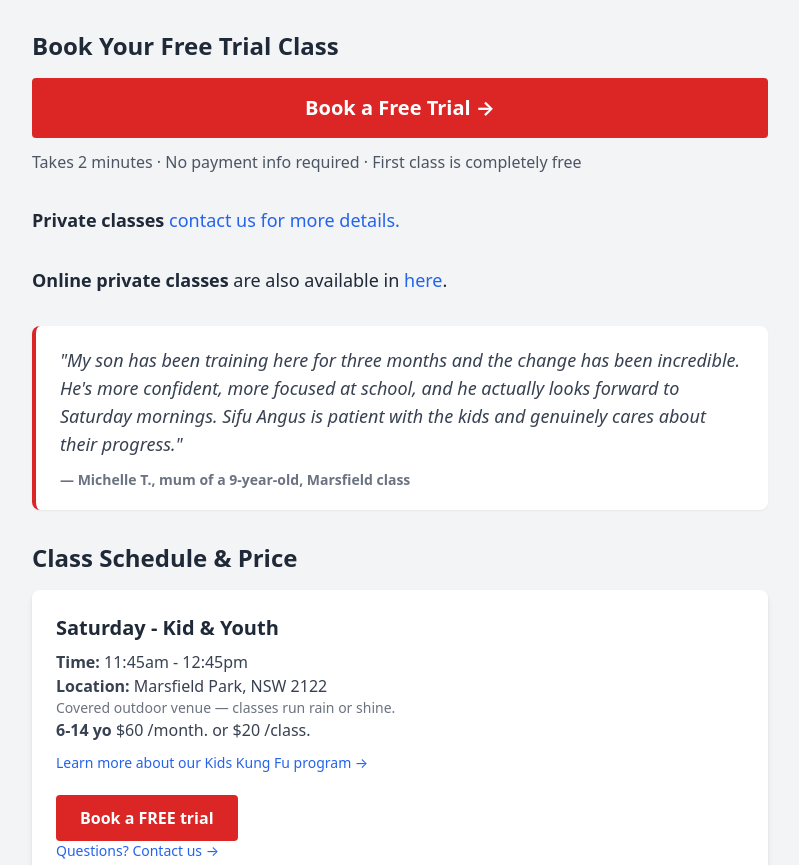
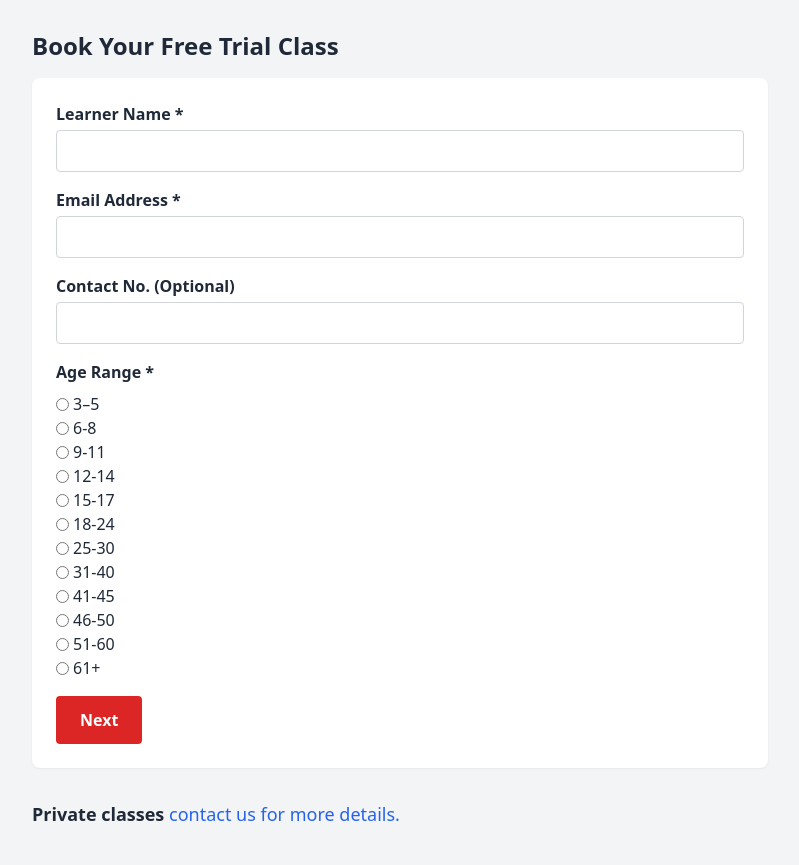
Before and after one commit to sydneykungfu/sydneykungfu.github.io, a Jekyll site: the page built from enroll.html, in a window 1280 px wide and 1400 px high, scrolled down 700 px. Shown: the part 166-1031 px from the top of the window, without its empty margins (240-1039 px from the left). Built offline with Jekyll 4.4.1, drawn with Linux system fonts in a browser that asks for light colours.

Commit message:
feat: replace enrollment Google Form with in-page wizard on enroll.html
Co-Authored-By: Claude Sonnet 5 <noreply@anthropic.com>

```diff
--- /dev/null
+++ b/_includes/enroll-wizard.html
@@ -0,0 +1,160 @@
+<div id="enroll-wizard" class="bg-white rounded-lg shadow-sm p-6 mb-3">
+
+  <div class="wizard-step" data-step="1">
+    <div class="mb-4" data-required data-type="text">
+      <label class="block font-semibold mb-1">Learner Name *</label>
+      <input type="text" name="learnerName" class="w-full border border-gray-300 rounded px-3 py-2">
+      <p class="wizard-error hidden text-red-600 text-sm mt-1">This is a required question</p>
+    </div>
+    <div class="mb-4" data-required data-type="text">
+      <label class="block font-semibold mb-1">Email Address *</label>
+      <input type="email" name="email" class="w-full border border-gray-300 rounded px-3 py-2">
+      <p class="wizard-error hidden text-red-600 text-sm mt-1">This is a required question</p>
+    </div>
+    <div class="mb-4">
+      <label class="block font-semibold mb-1">Contact No. (Optional)</label>
+      <input type="text" name="contactNo" class="w-full border border-gray-300 rounded px-3 py-2">
+    </div>
+    <div class="mb-4" data-required data-type="radio-group">
+      <label class="block font-semibold mb-2">Age Range *</label>
+      <div class="grid grid-cols-3 sm:grid-cols-4 gap-2">
+        <label class="flex items-center gap-1"><input type="radio" name="ageRange" value="3--5"> 3&ndash;5</label>
+        <label class="flex items-center gap-1"><input type="radio" name="ageRange" value="6-8"> 6-8</label>
+        <label class="flex items-center gap-1"><input type="radio" name="ageRange" value="9-11"> 9-11</label>
+        <label class="flex items-center gap-1"><input type="radio" name="ageRange" value="12-14"> 12-14</label>
+        <label class="flex items-center gap-1"><input type="radio" name="ageRange" value="15-17"> 15-17</label>
+        <label class="flex items-center gap-1"><input type="radio" name="ageRange" value="18-24"> 18-24</label>
+        <label class="flex items-center gap-1"><input type="radio" name="ageRange" value="25-30"> 25-30</label>
+        <label class="flex items-center gap-1"><input type="radio" name="ageRange" value="31-40"> 31-40</label>
+        <label class="flex items-center gap-1"><input type="radio" name="ageRange" value="41-45"> 41-45</label>
+        <label class="flex items-center gap-1"><input type="radio" name="ageRange" value="46-50"> 46-50</label>
+        <label class="flex items-center gap-1"><input type="radio" name="ageRange" value="51-60"> 51-60</label>
+        <label class="flex items-center gap-1"><input type="radio" name="ageRange" value="61+"> 61+</label>
+      </div>
+      <p class="wizard-error hidden text-red-600 text-sm mt-1">This is a required question</p>
+    </div>
+    <button type="button" data-action="next" class="bg-red-600 px-6 py-3 rounded text-white font-semibold hover:bg-red-700">Next</button>
+  </div>
+
+  <div class="wizard-step hidden" data-step="parent-guardian">
+    <p class="text-gray-600 mb-4">For learner younger than 18 years old.</p>
+    <div class="mb-4" data-required data-type="text">
+      <label class="block font-semibold mb-1">Parent / Guardian Name *</label>
+      <input type="text" name="parentGuardianName" class="w-full border border-gray-300 rounded px-3 py-2">
+      <p class="wizard-error hidden text-red-600 text-sm mt-1">This is a required question</p>
+    </div>
+    <div class="mb-4" data-required data-type="text">
+      <label class="block font-semibold mb-1">Parent / Guardian Contact No. *</label>
+      <p class="text-gray-500 text-sm mb-1">For Emergency purpose.</p>
+      <input type="text" name="parentGuardianContact" class="w-full border border-gray-300 rounded px-3 py-2">
+      <p class="wizard-error hidden text-red-600 text-sm mt-1">This is a required question</p>
+    </div>
+    <button type="button" data-action="back" class="border border-gray-300 px-6 py-3 rounded font-semibold hover:bg-gray-50 mr-2">Back</button>
+    <button type="button" data-action="next" class="bg-red-600 px-6 py-3 rounded text-white font-semibold hover:bg-red-700">Next</button>
+  </div>
+
+  <div class="wizard-step hidden" data-step="3">
+    <div class="mb-4" data-required data-type="checkbox-group">
+      <label class="block font-semibold mb-2">What are your main interests in Kung Fu training? *</label>
+      <label class="flex items-center gap-2 mb-1"><input type="checkbox" name="interests" value="Self-defense"> Self-defense</label>
+      <label class="flex items-center gap-2 mb-1"><input type="checkbox" name="interests" value="Traditional forms & techniques"> Traditional forms &amp; techniques</label>
+      <label class="flex items-center gap-2 mb-1"><input type="checkbox" name="interests" value="Weapons training (Wooden Staff, Broadsword, etc.)"> Weapons training (Wooden Staff, Broadsword, etc.)</label>
+      <label class="flex items-center gap-2 mb-1"><input type="checkbox" name="interests" value="Sparring & combat applications"> Sparring &amp; combat applications</label>
+      <label class="flex items-center gap-2 mb-1"><input type="checkbox" name="interests" value="Strength & fitness"> Strength &amp; fitness</label>
+      <label class="flex items-center gap-2 mb-1">Other: <input type="text" name="interestsOther" class="border border-gray-300 rounded px-2 py-1"></label>
+      <p class="wizard-error hidden text-red-600 text-sm mt-1">This is a required question</p>
+    </div>
+    <div class="mb-4" data-required data-type="radio-group">
+      <label class="block font-semibold mb-2">Have you practiced martial arts before? *</label>
+      <label class="flex items-center gap-2 mb-1"><input type="radio" name="priorExperience" value="No, I am a complete beginner"> No, I am a complete beginner</label>
+      <label class="flex items-center gap-2 mb-1"><input type="radio" name="priorExperience" value="Yes, I have some experience in Choy Lee Fut only"> Yes, I have some experience in Choy Lee Fut only</label>
+      <label class="flex items-center gap-2 mb-1"><input type="radio" name="priorExperience" value="Yes, I have trained in other styles"> Yes, I have trained in other styles</label>
+      <p class="wizard-error hidden text-red-600 text-sm mt-1">This is a required question</p>
+    </div>
+    <button type="button" data-action="back" class="border border-gray-300 px-6 py-3 rounded font-semibold hover:bg-gray-50 mr-2">Back</button>
+    <button type="button" data-action="next" class="bg-red-600 px-6 py-3 rounded text-white font-semibold hover:bg-red-700">Next</button>
+  </div>
+
+  <div class="wizard-step hidden" data-step="4">
+    <div class="mb-4" data-required data-type="checkbox-group">
+      <label class="block font-semibold mb-2">What days/times are you choose for training? *</label>
+      <p class="text-gray-500 text-sm mb-2">Feel free to suggest any time/location. I will consider it in the near future.</p>
+      <label class="flex items-center gap-2 mb-1"><input type="checkbox" name="availability" value="Marsfield Park - Saturday 9:30-11:30AM"> Marsfield Park - Saturday 9:30-11:30AM</label>
+      <label class="flex items-center gap-2 mb-1"><input type="checkbox" name="availability" value="Marsfield Park - Saturday 11:45-12:45PM"> Marsfield Park - Saturday 11:45-12:45PM</label>
+      <label class="flex items-center gap-2 mb-1"><input type="checkbox" name="availability" value="Outside PCYC Waitara - Tuesday 6:00-7:00pm"> Outside PCYC Waitara - Tuesday 6:00-7:00pm</label>
+      <label class="flex items-center gap-2 mb-1"><input type="checkbox" name="availability" value="Private Class"> Private Class</label>
+      <label class="flex items-center gap-2 mb-1">Other: <input type="text" name="availabilityOther" class="border border-gray-300 rounded px-2 py-1"></label>
+      <p class="wizard-error hidden text-red-600 text-sm mt-1">This is a required question</p>
+    </div>
+    <button type="button" data-action="back" class="border border-gray-300 px-6 py-3 rounded font-semibold hover:bg-gray-50 mr-2">Back</button>
+    <button type="button" data-action="next" class="bg-red-600 px-6 py-3 rounded text-white font-semibold hover:bg-red-700">Next</button>
+  </div>
+
+  <div class="wizard-step hidden" data-step="5">
+    <h3 class="text-xl font-bold mb-3">Martial Arts Training Waiver</h3>
+    <div class="text-sm text-gray-700 border border-gray-200 rounded p-4 mb-4 max-h-64 overflow-y-auto space-y-3">
+      <p><strong>RISK WARNING, WAIVER AND RELEASE — TSE KUNG FU ACADEMY</strong></p>
+      <p>(Hard Clutch Pty Ltd, ABN 34 678 262 809, trading as Tse Kung Fu Academy)</p>
+      <p><strong>1. Nature of the activity and risks</strong></p>
+      <p>Tse Kung Fu Academy provides Choy Lee Fut Kung Fu classes and related activities, including adult and children's classes and childcare incursions ("the Activities"). Participation in the Activities involves inherent risks, including but not limited to:</p>
+      <ul class="list-disc pl-5">
+        <li>Impact injury from striking, blocking, sparring or partner drills</li>
+        <li>Sprains, strains, joint injury and muscle soreness</li>
+        <li>Falls, collisions and contact with other participants or equipment</li>
+        <li>Concussion or other head injury</li>
+        <li>Aggravation of pre-existing injuries or medical conditions</li>
+        <li>Injury arising from the outdoor park locations used for classes (uneven ground, weather exposure)</li>
+      </ul>
+      <p>This is a general description of risk and is not exhaustive. By signing this form, you acknowledge that you have read and understood this risk warning, and that it constitutes a formal risk warning for the purposes of section 5M of the Civil Liability Act 2002 (NSW) and equivalent provisions in other States or Territories where applicable.</p>
+      <p><strong>2. Voluntary participation and assumption of risk</strong></p>
+      <p>I voluntarily choose to participate (or to allow the person named below to participate) in the Activities, in full knowledge of the risks described above, and I accept those risks.</p>
+      <p><strong>3. Exclusion of liability</strong></p>
+      <p>To the maximum extent permitted by law, including under section 5N of the Civil Liability Act 2002 (NSW), I agree that this waiver excludes, restricts and modifies any liability of Hard Clutch Pty Ltd, its instructors, employees, contractors and agents arising from breach of any express or implied warranty that the Activities will be provided with reasonable care and skill. This exclusion does not apply to the extent the law does not permit it to apply — including liability for reckless conduct or gross negligence, or where a non-excludable consumer guarantee applies under the Australian Consumer Law.</p>
+      <p><strong>4. Release</strong></p>
+      <p>I release and agree not to sue Hard Clutch Pty Ltd, its instructors, employees, contractors and agents for any injury, loss or damage arising out of my (or my child's) participation in the Activities, except to the extent caused by their reckless or grossly negligent conduct.</p>
+      <p><strong>5. Health declaration</strong></p>
+      <p>I confirm that I (or the participant named below) am, to the best of my knowledge, fit and healthy enough to participate in the Activities. I will notify the Academy of any medical condition, injury or disability that may affect safe participation, including:</p>
+      <p><strong>6. Participants under 18</strong></p>
+      <p>(To be completed by a parent or legal guardian if the participant is under 18 years of age.)</p>
+      <p>I am the parent/legal guardian of the participant named below. I have explained the nature of the Activities and the risks described in section 1 to the participant, in terms appropriate to their age and understanding. I accept this risk warning and the terms of this waiver on the participant's behalf, and I confirm I have authority to do so.</p>
+      <p><strong>7. Emergency contact and medical treatment</strong></p>
+      <p>In the event of injury during the Activities, I authorise Academy staff to arrange any necessary first aid or emergency medical treatment, and to contact:</p>
+    </div>
+    <div class="mb-4">
+      <label class="block font-semibold mb-1">Emergency contact name &amp; Phone</label>
+      <input type="text" name="emergencyContact" class="w-full border border-gray-300 rounded px-3 py-2">
+    </div>
+    <div class="mb-4" data-required data-type="checkbox-group">
+      <label class="flex items-center gap-2"><input type="checkbox" name="waiverAccepted" value="on"> I have read and agree to the waiver terms. *</label>
+      <p class="wizard-error hidden text-red-600 text-sm mt-1">This is a required question</p>
+    </div>
+    <div class="mb-4" data-required data-type="text">
+      <label class="block font-semibold mb-1">Your full name as a Signature *</label>
+      <input type="text" name="signatureName" class="w-full border border-gray-300 rounded px-3 py-2">
+      <p class="wizard-error hidden text-red-600 text-sm mt-1">This is a required question</p>
+    </div>
+    <div class="mb-4" data-required data-type="radio-group">
+      <label class="block font-semibold mb-2">How did you hear about us? *</label>
+      <label class="flex items-center gap-2 mb-1"><input type="radio" name="howHeard" value="Google"> Google</label>
+      <label class="flex items-center gap-2 mb-1"><input type="radio" name="howHeard" value="Facebook"> Facebook</label>
+      <label class="flex items-center gap-2 mb-1"><input type="radio" name="howHeard" value="Instagram"> Instagram</label>
+      <label class="flex items-center gap-2 mb-1"><input type="radio" name="howHeard" value="YouTube"> YouTube</label>
+      <label class="flex items-center gap-2 mb-1"><input type="radio" name="howHeard" value="小紅書"> 小紅書</label>
+      <label class="flex items-center gap-2 mb-1"><input type="radio" name="howHeard" value="Friend"> Friend</label>
+      <label class="flex items-center gap-2 mb-1"><input type="radio" name="howHeard" value="Existing member referral"> Existing member referral</label>
+      <label class="flex items-center gap-2 mb-1"><input type="radio" name="howHeard" value="Community board"> Community board</label>
+      <label class="flex items-center gap-2 mb-1">Other: <input type="text" name="howHeardOther" class="border border-gray-300 rounded px-2 py-1"></label>
+      <p class="wizard-error hidden text-red-600 text-sm mt-1">This is a required question</p>
+    </div>
+
+    <div style="position: absolute; left: -9999px;" aria-hidden="true">
+      <label>Website <input type="text" name="website" tabindex="-1" autocomplete="off"></label>
+    </div>
+
+    <p id="enroll-submit-error" class="hidden text-red-600 text-sm mb-3">Something went wrong submitting your form. Please try again, or contact us directly.</p>
+    <button type="button" data-action="back" class="border border-gray-300 px-6 py-3 rounded font-semibold hover:bg-gray-50 mr-2">Back</button>
+    <button type="button" data-action="submit" class="bg-red-600 px-6 py-3 rounded text-white font-semibold hover:bg-red-700">Submit</button>
+  </div>
+
+</div>
+<script src="/assets/js/enroll-form.js" defer></script>
--- a/enroll.html
+++ b/enroll.html
@@ -58,13 +58,7 @@ meta:
 
     <h2 id="enroll-form" class="text-2xl font-bold mb-4" style="scroll-margin-top: 5rem">Book Your Free Trial Class</h2>
 
-    <a href="https://docs.google.com/forms/d/e/1FAIpQLSeNLhIwc0D4bmBNuAlrZ8p9-38qFTWtVmVwyIWaphRDmoXcfQ/viewform"
-        target="_blank"
-        class="bg-red-600 px-8 py-4 rounded text-white font-bold text-xl hover:bg-red-700 inline-block w-full text-center mb-3">
-      Book a Free Trial &rarr;
-    </a>
-
-    <p class="text-gray-600 mb-8">Takes 2 minutes &middot; No payment info required &middot; First class is completely free</p>
+    {% include enroll-wizard.html %}
 
     <p class="text-lg mt-8 mb-2">
       <strong>Private classes</strong> <a href="index.html#contact" class="text-blue-600">contact us for more details.</a>
@@ -82,7 +76,7 @@ meta:
     </figure>
 
     <h2 class="text-2xl font-bold mb-4 mt-8">Class Schedule &amp; Price</h2>
-    {% include schedule-cards-en.html enroll_url="https://docs.google.com/forms/d/e/1FAIpQLSeNLhIwc0D4bmBNuAlrZ8p9-38qFTWtVmVwyIWaphRDmoXcfQ/viewform" new_window=true %}
+    {% include schedule-cards-en.html enroll_url="#enroll-form" %}
 
     <p class="text-gray-600 mt-6 text-center">School holidays coming up? &rarr; <a href="kids-school-holiday-activities-sydney.html" class="text-blue-600 hover:underline">Kids School Holiday Activities &mdash; Free Trial</a></p>
 
```
Also changed, not shown: other parts of enroll.html (+1 -2 lines).
